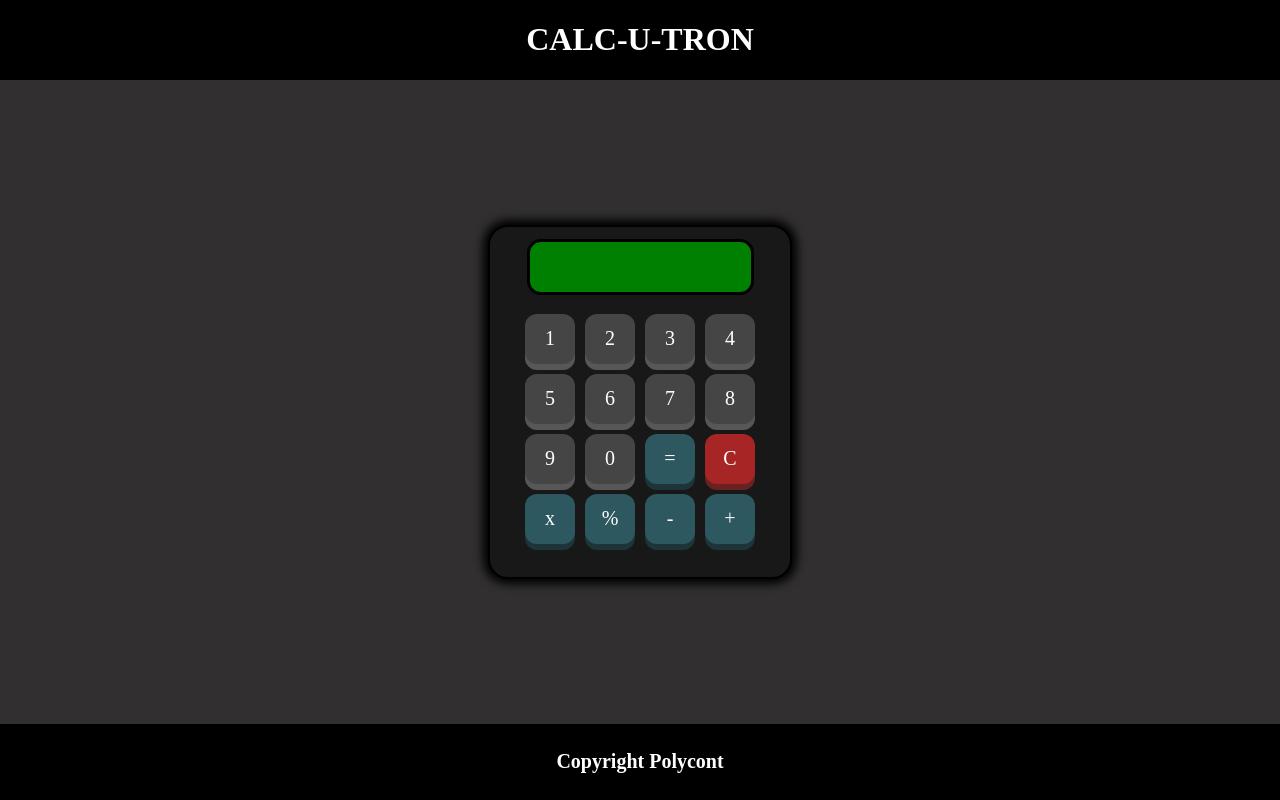
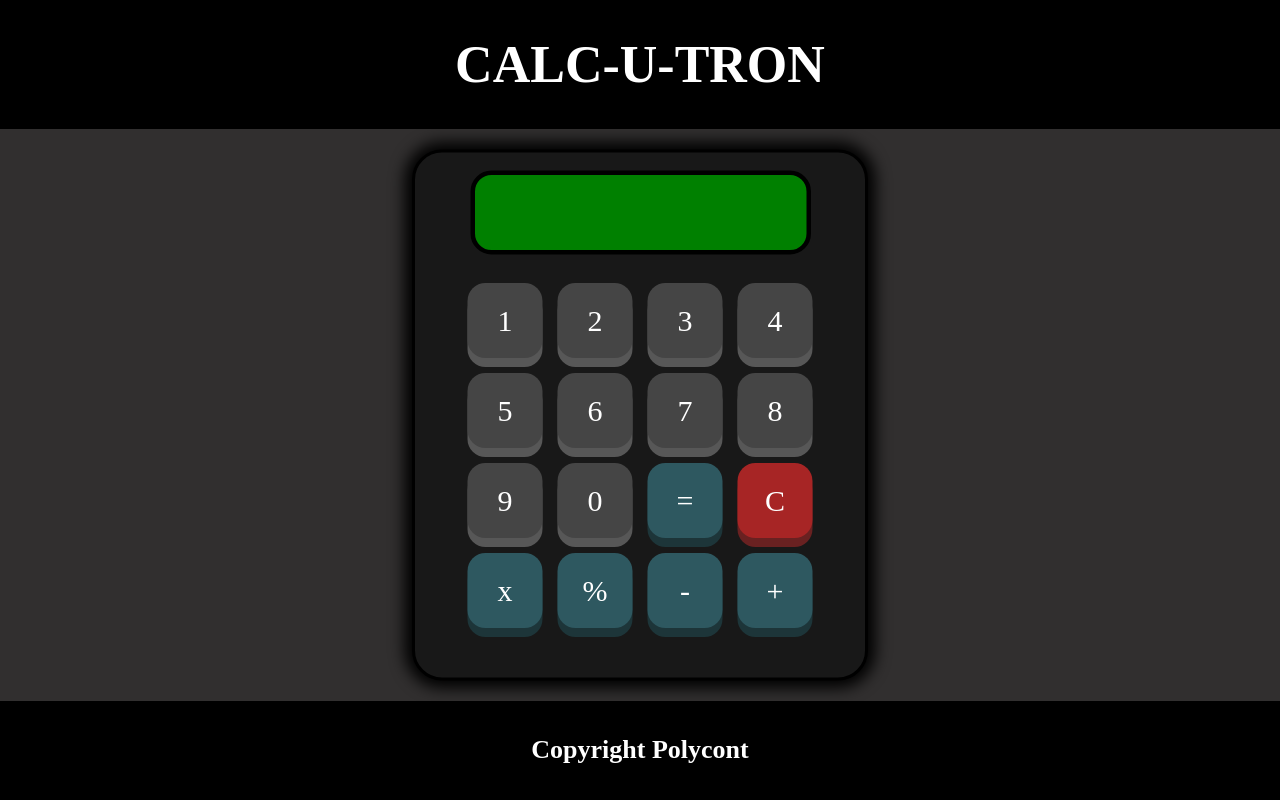
Before and after one commit to polycont/calculator, a plain HTML site: page index.html in a window 1280 px wide. Drawn offline with Linux system fonts and the light colour scheme.

Commit message:
Scale up calculator

```diff
--- a/style.css
+++ b/style.css
@@ -17,6 +17,7 @@ footer {
 
 header {
     background-color: black;
+    font-size: 26px;
     color: white;
     margin-bottom: 30px;
 }
@@ -31,6 +32,7 @@ body {
 }
 
 .calculator {
+    transform: scale(1.5, 1.5);
     flex-direction: column;
     align-items: center;
     border: 2px solid black;
@@ -145,7 +147,7 @@ body {
 }
 
 footer {
-    font-size: 20px;
+    font-size: 26px;
     background-color: black;
     color: white;
     margin-top: 0px;
```
